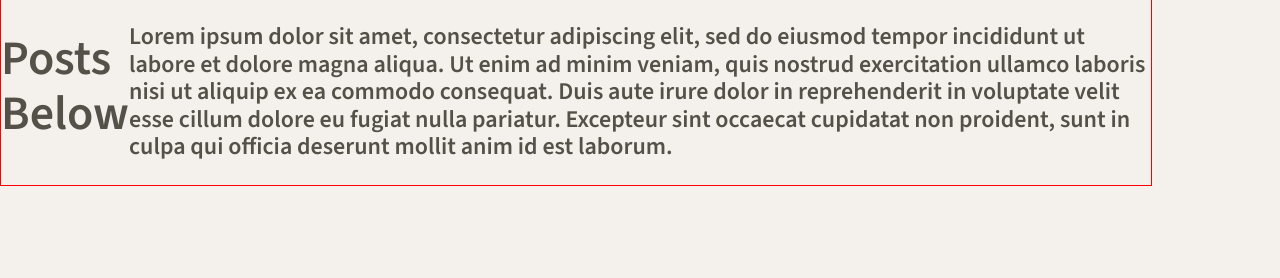
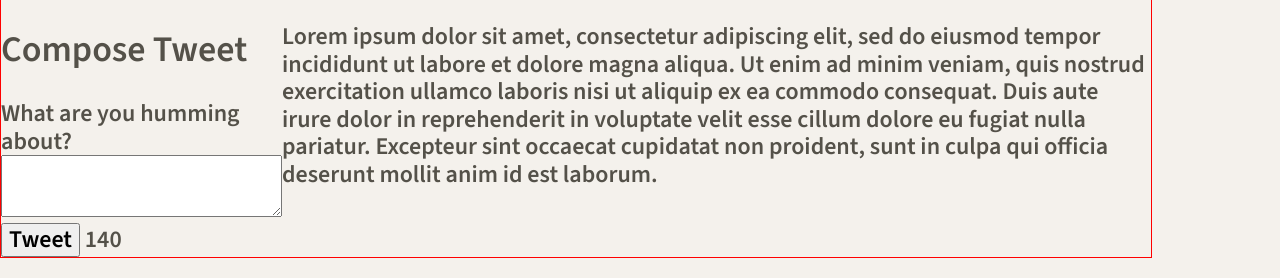
Before and after one commit to wfhopkins/tweeter, a website: page public/index.html in a window 1280 px wide. Shown: the part 522-800 px from the top of the page. Drawn offline with nearby package versions, Linux system fonts and the light colour scheme.

Commit message:
main issue persists. add tweet form template

```diff
--- a/public/index.html
+++ b/public/index.html
@@ -52,7 +52,17 @@
 
     <!-- Page-specific (main) content here -->
     <main class="container">
-      <h1>Posts Below</h1>
+      <section class="new-tweet">
+        <h2>Compose Tweet</h2>
+        <form>
+          <label for="tweet-text">What are you humming about?</label>
+          <textarea name="text" id="tweet-text"></textarea>
+          <div>
+            <button type="submit">Tweet</button>
+            <output name="counter" class="counter" for="tweet-text">140</output>
+          </div>
+        </form>
+      </section>
       <p>
         Lorem ipsum dolor sit amet, consectetur adipiscing elit,
         sed do eiusmod tempor incididunt ut labore et dolore magna aliqua.
--- a/server/data-files/initial-tweets.json
+++ b/server/data-files/initial-tweets.json
@@ -8,7 +8,7 @@
     "content": {
       "text": "If I have seen further it is by standing on the shoulders of giants"
     },
-    "created_at": 1687062150461
+    "created_at": 1687064689710
   },
   {
     "user": {
@@ -19,6 +19,6 @@
     "content": {
       "text": "Je pense , donc je suis"
     },
-    "created_at": 1687148550461
+    "created_at": 1687151089710
   }
 ]
```
